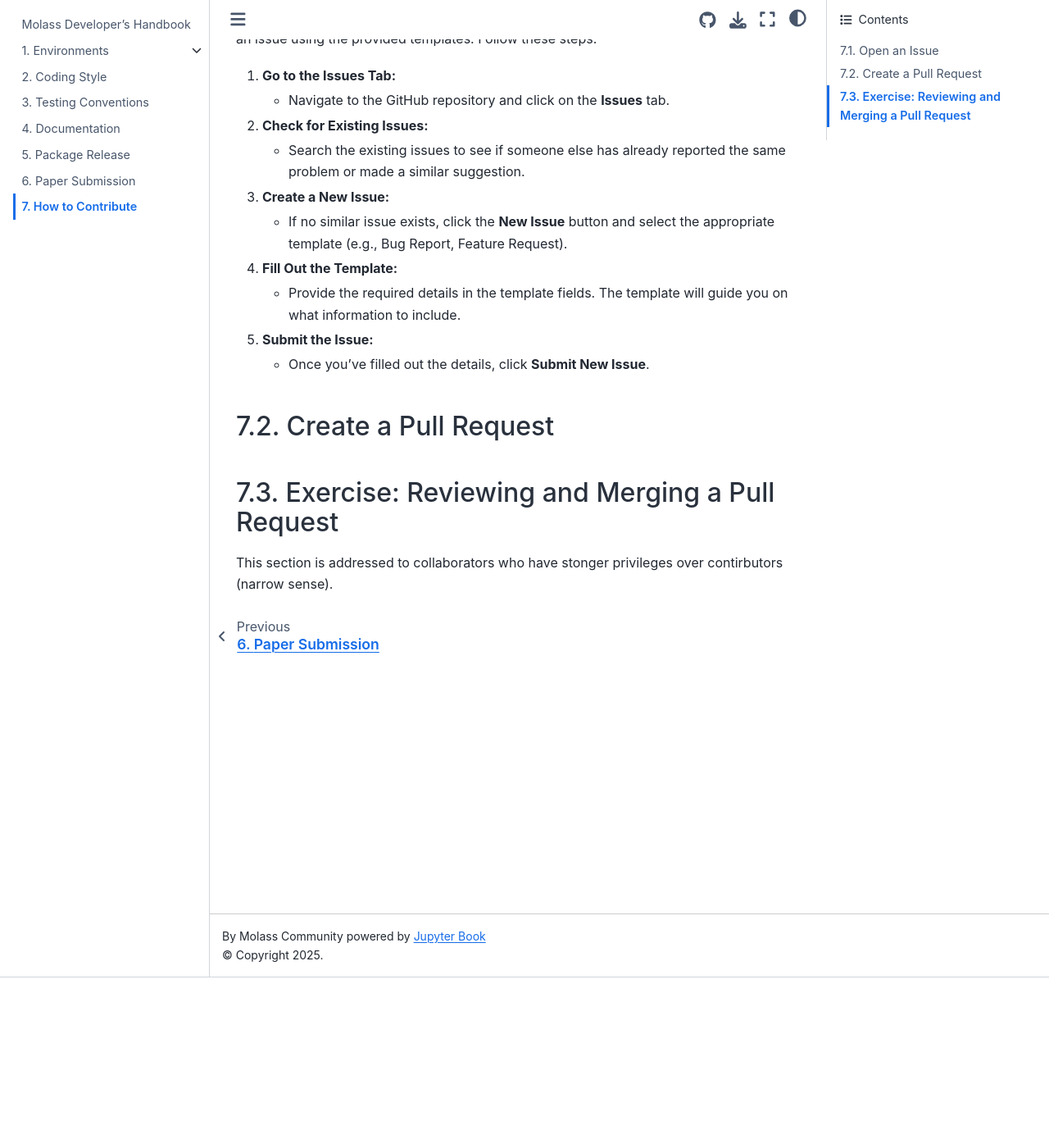
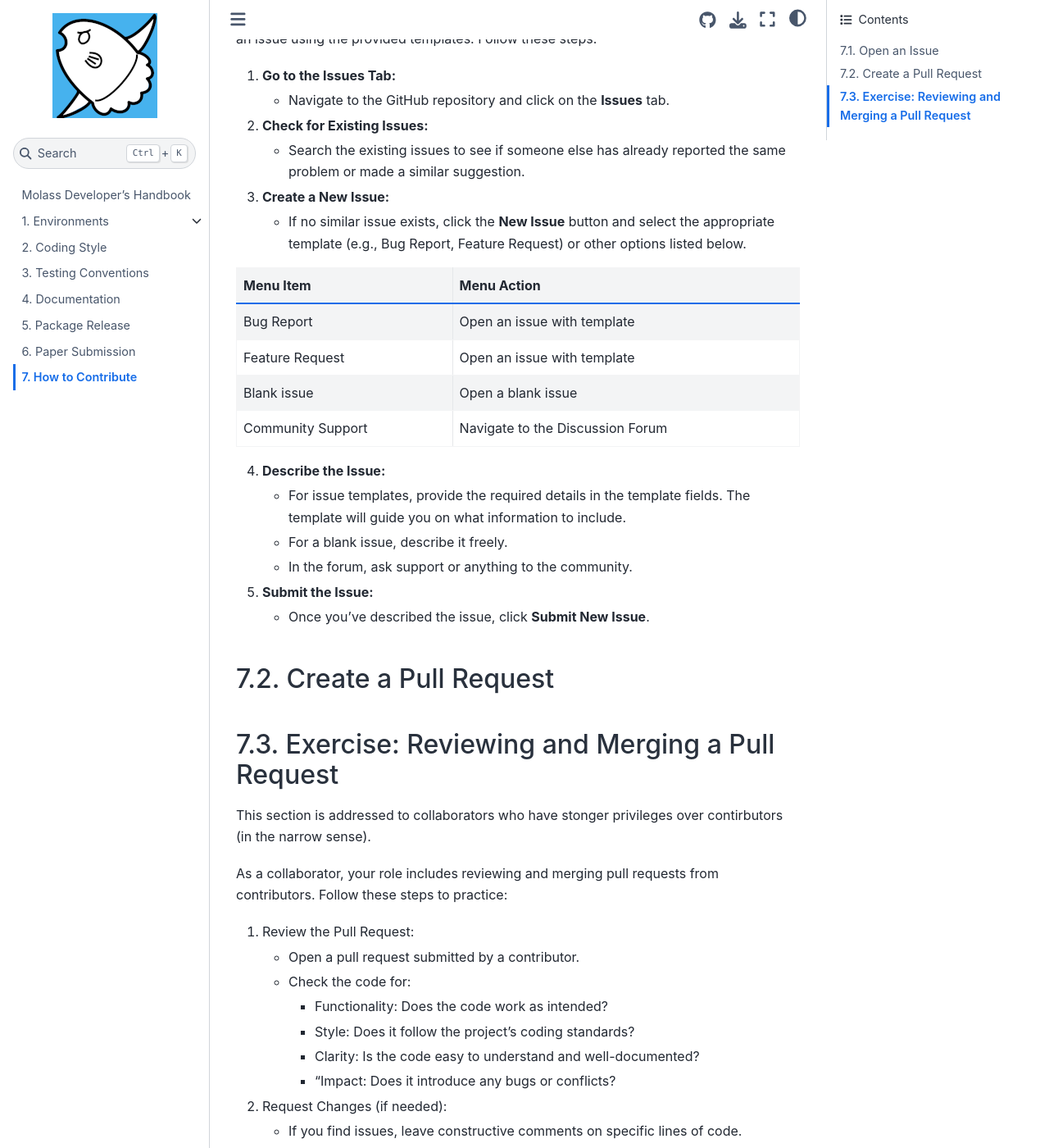
Before and after one commit to biosaxs-dev/molass-develop, a Jupyter Book: the page built from chapters/10/howto_contribute.md, in a window 1280 px wide and 1400 px high, scrolled down 208 px. Shown: the whole window at 82% size. Built offline with Jupyter Book 1.0.4 settings and Sphinx 7.4.7 and the Sphinx Book theme 1.1.4, drawn with Linux system fonts in a browser that asks for light colours; some of the changed text lies outside the part shown.

Commit message:
add description to "Open an issue"

````diff
--- a/chapters/10/howto_contribute.md
+++ b/chapters/10/howto_contribute.md
@@ -11,19 +11,60 @@ If you encounter a bug, have a question, or want to suggest a new feature, you c
    - Search the existing issues to see if someone else has already reported the same problem or made a similar suggestion.
 
 3. **Create a New Issue:**
-   - If no similar issue exists, click the **New Issue** button and select the appropriate template (e.g., Bug Report, Feature Request).
+   - If no similar issue exists, click the **New Issue** button and select the appropriate template (e.g., Bug Report, Feature Request) or other options listed below.
 
-4. **Fill Out the Template:**
-   - Provide the required details in the template fields. The template will guide you on what information to include.
+|Menu Item| Menu Action |
+|:---------|:------ |
+| Bug Report | Open an issue with template |
+| Feature Request | Open an issue with template |
+| Blank issue | Open a blank issue |
+| Community Support | Navigate to the Discussion Forum |
+
+4. **Describe the Issue:**
+   - For issue templates, provide the required details in the template fields. The template will guide you on what information to include.
+   - For a blank issue, describe it freely.
+   - In the forum, ask support or anything to the community.
 
 7. **Submit the Issue:**
-   - Once you've filled out the details, click **Submit New Issue**.
+   - Once you've described the issue, click **Submit New Issue**.
 
 ## Create a Pull Request
 
 
 
-
 ## Exercise: Reviewing and Merging a Pull Request
 
-This section is addressed to collaborators who have stonger privileges over contirbutors (narrow sense).
+This section is addressed to collaborators who have stonger privileges over contirbutors (in the narrow sense).
+
+As a collaborator, your role includes reviewing and merging pull requests from contributors. Follow these steps to practice:
+
+1. Review the Pull Request:
+   - Open a pull request submitted by a contributor.
+   - Check the code for:
+      - Functionality: Does the code work as intended?
+      - Style: Does it follow the project's coding standards?
+      - Clarity: Is the code easy to understand and well-documented?
+      - "Impact: Does it introduce any bugs or conflicts?
+2. Request Changes (if needed):
+   - If you find issues, leave constructive comments on specific lines of code.
+   - Suggest improvements or ask for clarification where necessary.
+3. Test the Code:
+   - Pull the contributor's branch to your local machine:
+```
+git fetch origin <branch-name>
+git checkout <branch-name>
+```
+   - Run the tests or manually verify the functionality.
+
+4. Merge the Pull Request:
+   - If the code meets all requirements, approve the pull request.
+   - Merge it into the main branch using the GitHub interface or the command line:
+
+```
+git checkout main
+git merge <branch-name>
+git push origin main
+```
+
+5. Provide Feedback:
+   - Leave a comment thanking the contributor and summarizing the changes.
````
